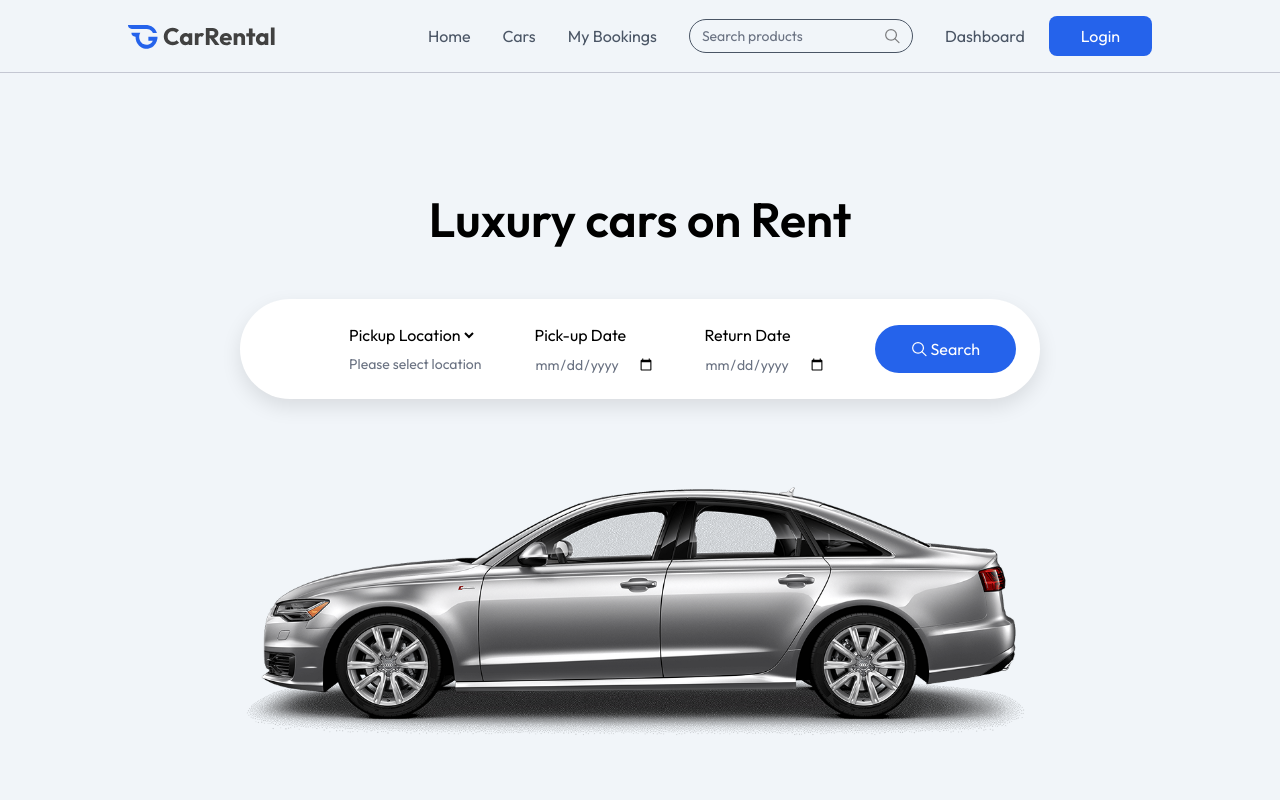
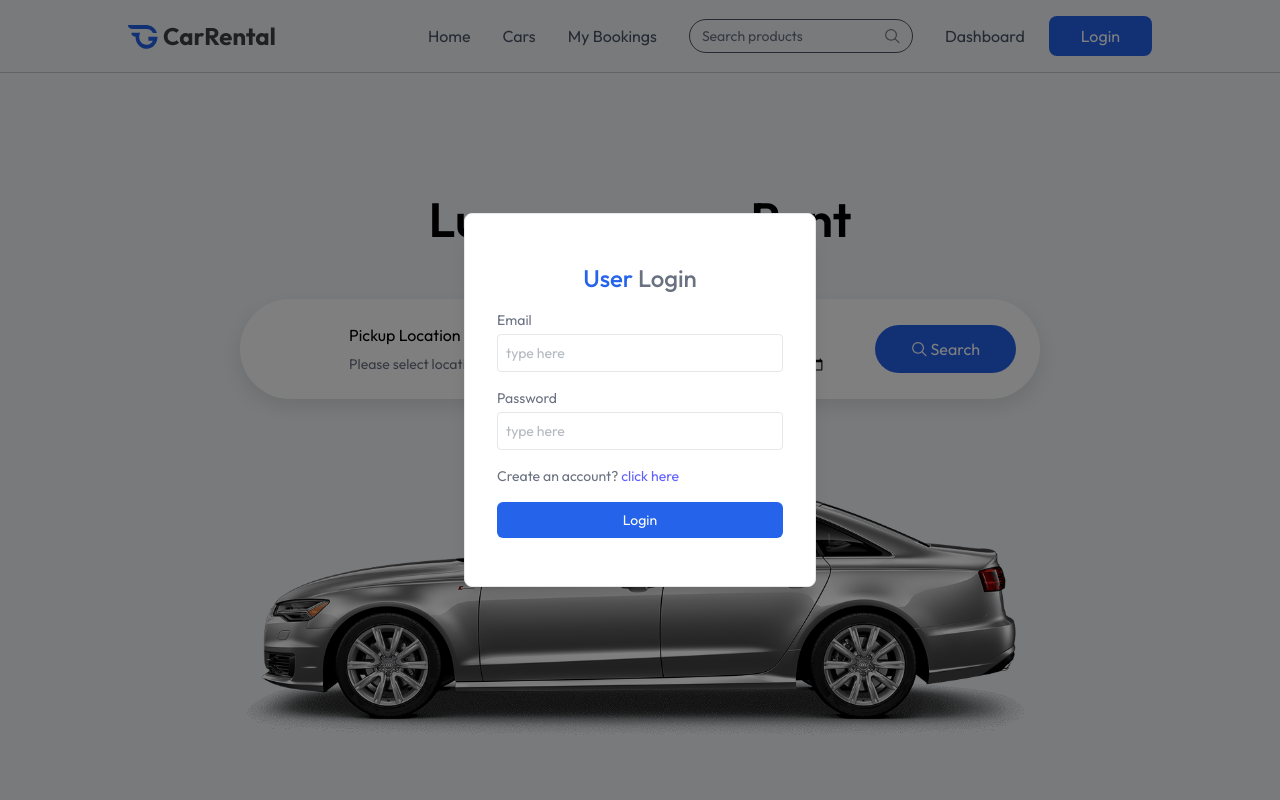
Before and after one commit to Mayor-chuke34/Car-rental, a React (Vite) app: page / in a window 1280 px wide. Both pictures are taken after a click on the button "Login". Shown: the top 800 px of the page. Built offline with nearby package versions, Linux system fonts and the light colour scheme.

Commit message:
updated components

```diff
--- a/src/App.jsx
+++ b/src/App.jsx
@@ -11,6 +11,7 @@ import Dashboard from './pages/Owner/Dashboard'
 import AddCar from './pages/Owner/AddCar'
 import ManageCars from './pages/Owner/ManageCars'
 import ManageBookings from './pages/Owner/ManageBookings'
+import Login from './components/Login'
 
 const App = () => {
 
@@ -19,6 +20,8 @@ const isOwnerPath = useLocation().pathname.startsWith('/owner')
 
   return (
     <>
+      {showLogin && <Login  setShowLogin={setShowLogin}/>}
+
       {!isOwnerPath && <Navbar setShowLogin={setShowLogin}/>}
 
       <Routes>
--- a/src/components/Login.jsx
+++ b/src/components/Login.jsx
@@ -0,0 +1,51 @@
+import React from 'react'
+
+const Login = ({setShowLogin}) => {
+
+    const [state, setState] = React.useState("login");
+    const [name, setName] = React.useState("");
+    const [email, setEmail] = React.useState("");
+    const [password, setPassword] = React.useState("");
+
+    const onSubmitHandler = async (event)=>{
+      event.preventDefault();
+    }
+
+  return (
+    <div  onClick={()=>setShowLogin(false)} className='fixed top-0 bottom-0 left-0 right-0 z-100 flex items-center text-sm text-gray-600 bg-black/50'>
+      <form  onSubmit={onSubmitHandler} onClick={(e)=>e.stopPropagation()}className="flex flex-col gap-4 m-auto items-start p-8 py-12 w-80 sm:w-[352px] text-gray-500 rounded-lg shadow-xl border border-gray-200 bg-white">
+            <p className="text-2xl font-medium m-auto">
+                <span className="text-primary">User</span> {state === "login" ? "Login" : "Sign Up"}
+            </p>
+            {state === "register" && (
+                <div className="w-full">
+                    <p>Name</p>
+                    <input onChange={(e) => setName(e.target.value)} value={name} placeholder="type here" className="border border-gray-200 rounded w-full p-2 mt-1 outline-primary" type="text" required />
+                </div>
+            )}
+            <div className="w-full ">
+                <p>Email</p>
+                <input onChange={(e) => setEmail(e.target.value)} value={email} placeholder="type here" className="border border-gray-200 rounded w-full p-2 mt-1 outline-primary" type="email" required />
+            </div>
+            <div className="w-full ">
+                <p>Password</p>
+                <input onChange={(e) => setPassword(e.target.value)} value={password} placeholder="type here" className="border border-gray-200 rounded w-full p-2 mt-1 outline-primary" type="password" required />
+            </div>
+            {state === "register" ? (
+                <p>
+                    Already have account? <span onClick={() => setState("login")} className="text-indigo-500 cursor-pointer">click here</span>
+                </p>
+            ) : (
+                <p>
+                    Create an account? <span onClick={() => setState("register")} className="text-indigo-500 cursor-pointer">click here</span>
+                </p>
+            )}
+            <button className="bg-primary hover:bg-blue-600 transition-all text-white w-full py-2 rounded-md cursor-pointer">
+                {state === "register" ? "Create Account" : "Login"}
+            </button>
+        </form>
+    </div>
+  )
+}
+
+export default Login
```
